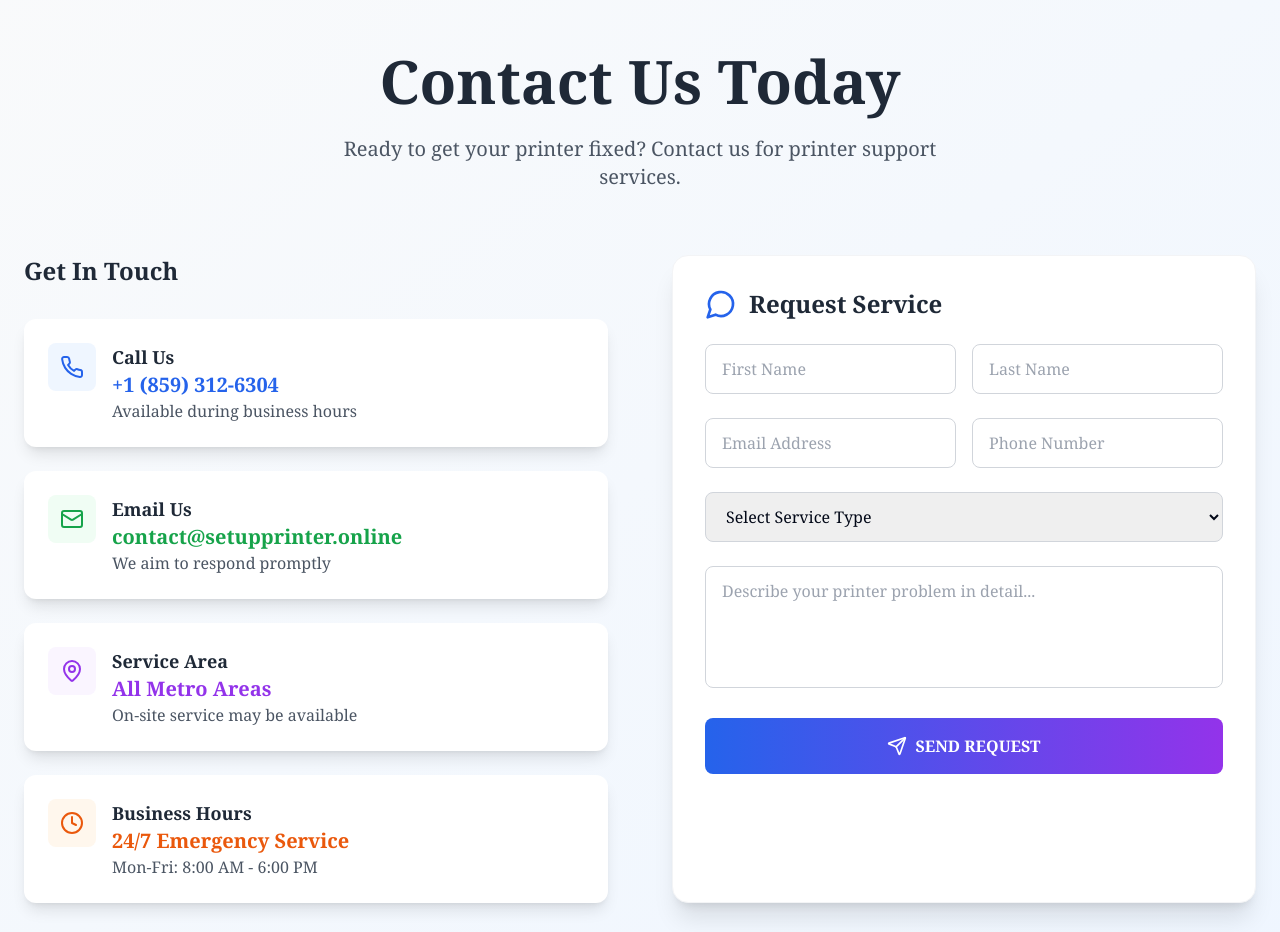
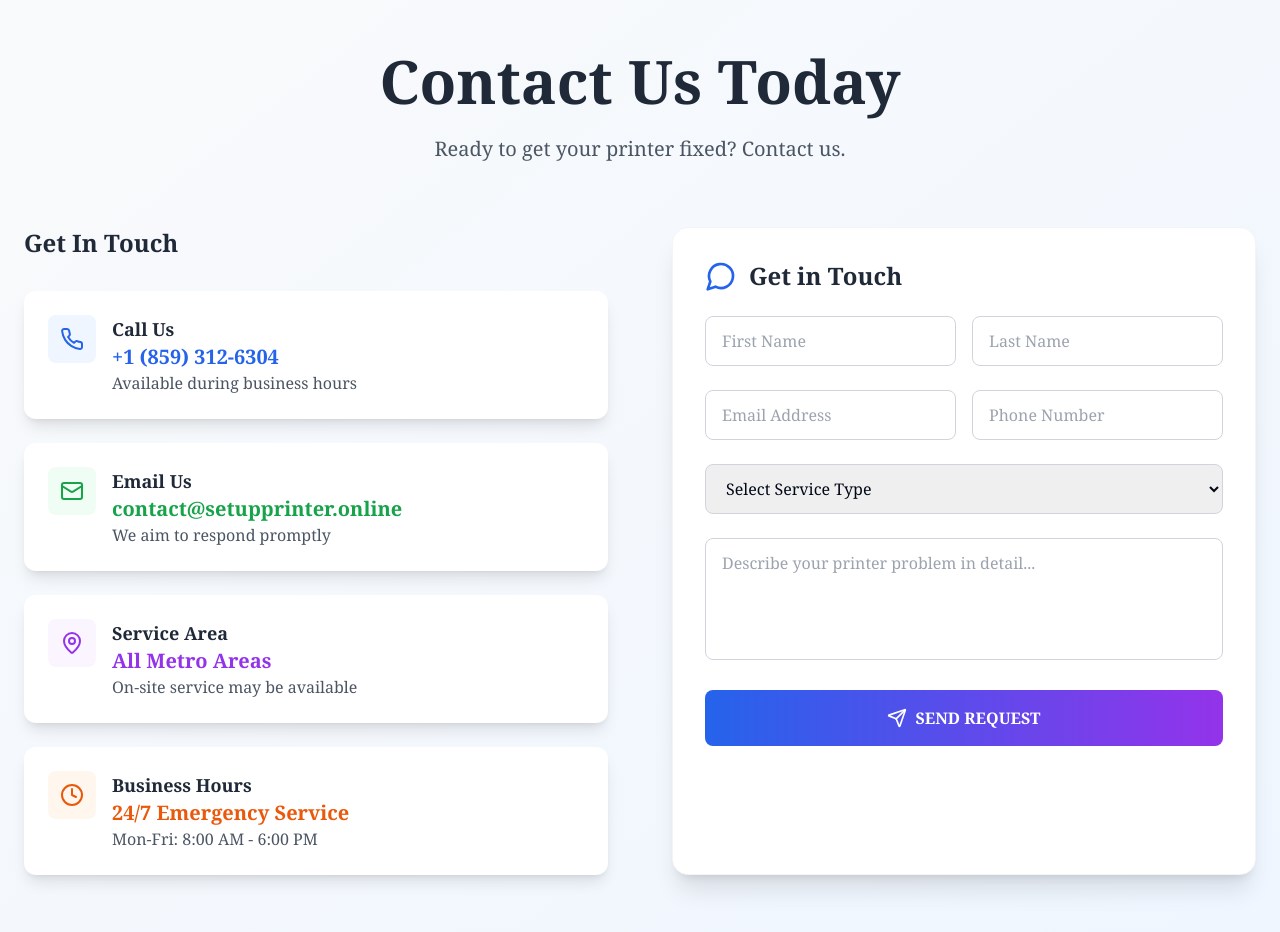
Before and after one commit to Ravijha11/setupprinter, a React (Vite) app: page / in a window 1280 px wide. Shown: the part 3380-4312 px from the top of the page. Built offline with nearby package versions, Linux system fonts and the light colour scheme.

Commit message:
Contact.tsx

```diff
--- a/src/components/Contact.tsx
+++ b/src/components/Contact.tsx
@@ -40,7 +40,7 @@ const Contact = () => {
             Contact Us Today
           </h2>
           <p className="text-base sm:text-xl text-gray-600 max-w-2xl mx-auto font-serif">
-            Ready to get your printer fixed? Contact us for printer support services.
+            Ready to get your printer fixed? Contact us.
           </p>
         </motion.div>
 
@@ -142,7 +142,7 @@ const Contact = () => {
           >
             <div className="flex items-center mb-6">
               <MessageCircle className="w-8 h-8 text-blue-600 mr-3" />
-              <h3 className="text-xl sm:text-2xl font-bold text-gray-800 font-serif">Request Service</h3>
+              <h3 className="text-xl sm:text-2xl font-bold text-gray-800 font-serif">Get in Touch</h3>
             </div>
             <form className="space-y-6" onSubmit={handleSubmit}>
               <div className="grid grid-cols-1 sm:grid-cols-2 gap-4">
```
